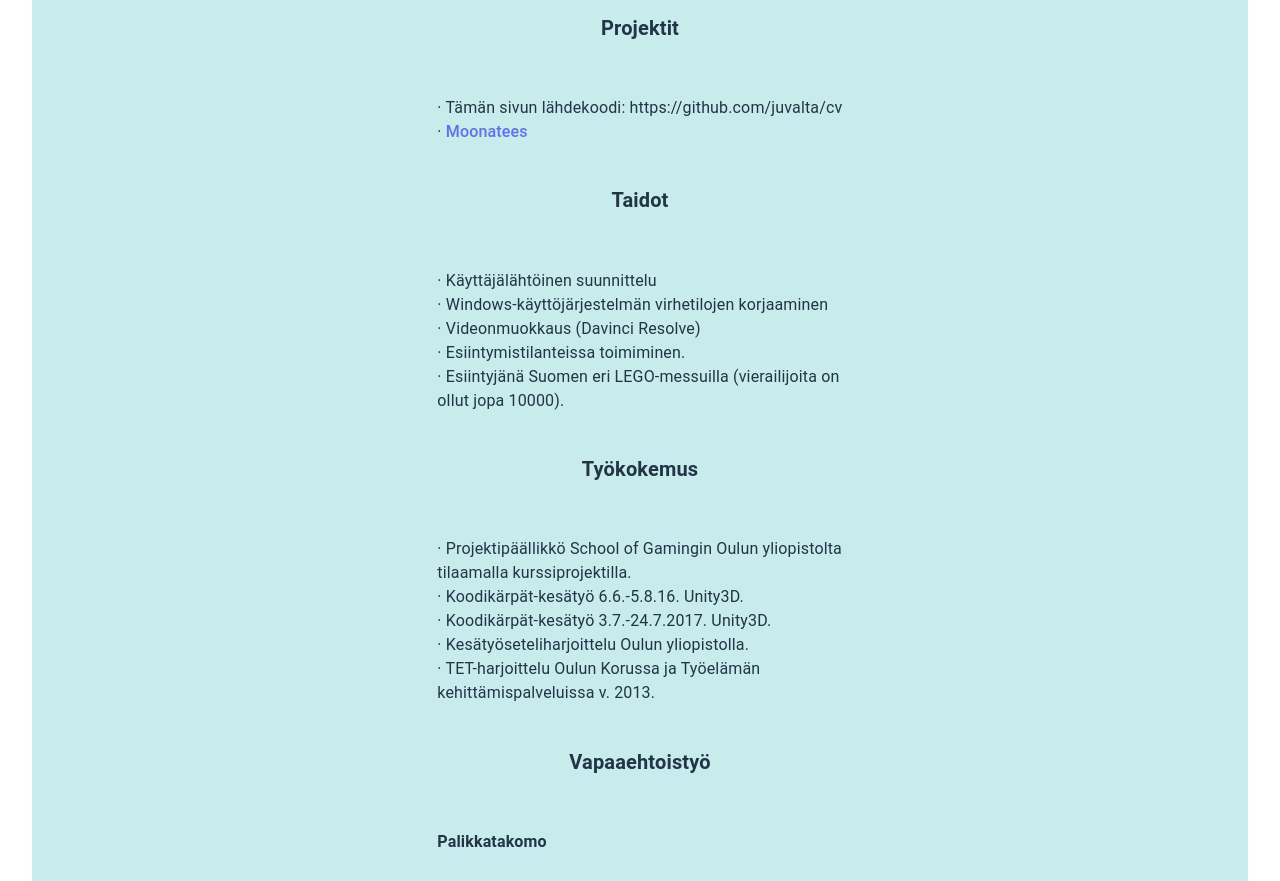
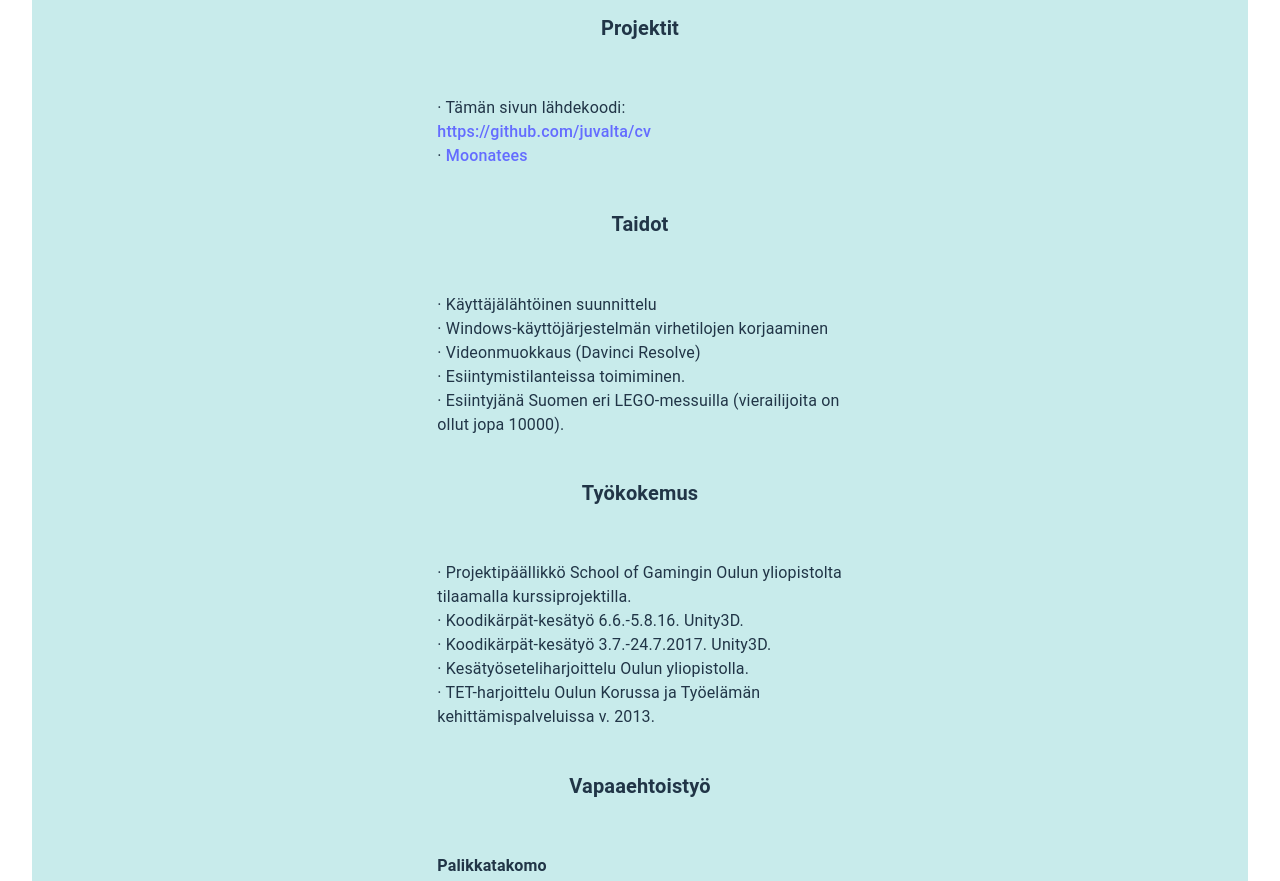
Before and after one commit to juvalta/cv, a React (Vite) app: page / in a window 1280 px wide. Shown: the part 1580-2461 px from the top of the page. Built offline with nearby package versions, Linux system fonts and the light colour scheme.

Commit message:
Added link

```diff
--- a/src/components/LandingPage.jsx
+++ b/src/components/LandingPage.jsx
@@ -102,7 +102,7 @@ function LandingPage() {
               <Typography variant="h6" style={{ marginTop: "10%", marginBottom: "5%" }}> <strong> Projektit </strong> <br /> <br /> </Typography>
               <Typography variant="body1" align="left" style={{ lineHeight: '150%' }}>
 
-                · Tämän sivun lähdekoodi: https://github.com/juvalta/cv <br />
+                · Tämän sivun lähdekoodi: <a href="https://github.com/juvalta/cv">https://github.com/juvalta/cv</a> <br />
 
                 · <a href="https://store.steampowered.com/app/607770/Moonatees/?l=finnish">Moonatees</a> <br />
               </Typography>
```
